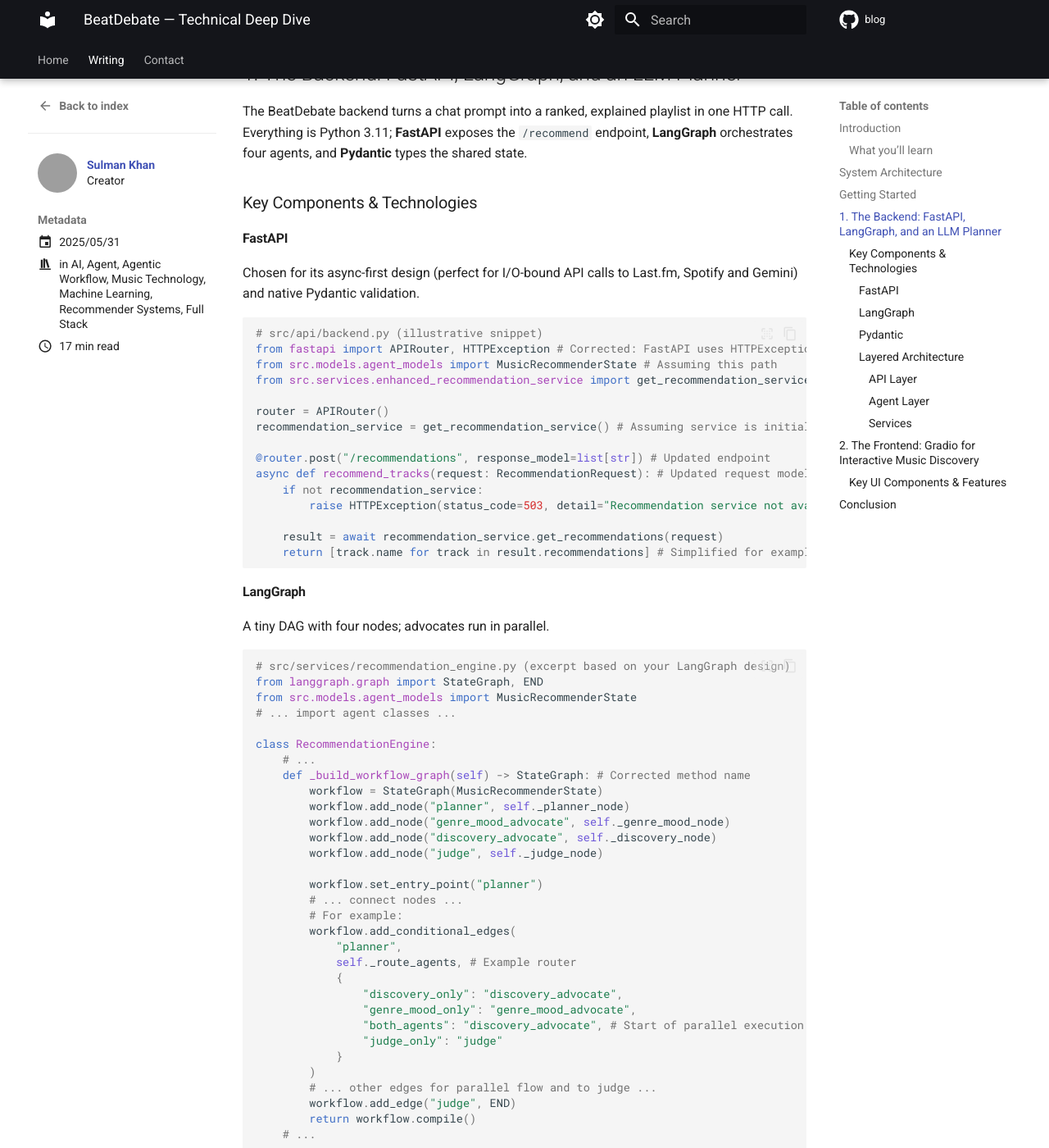
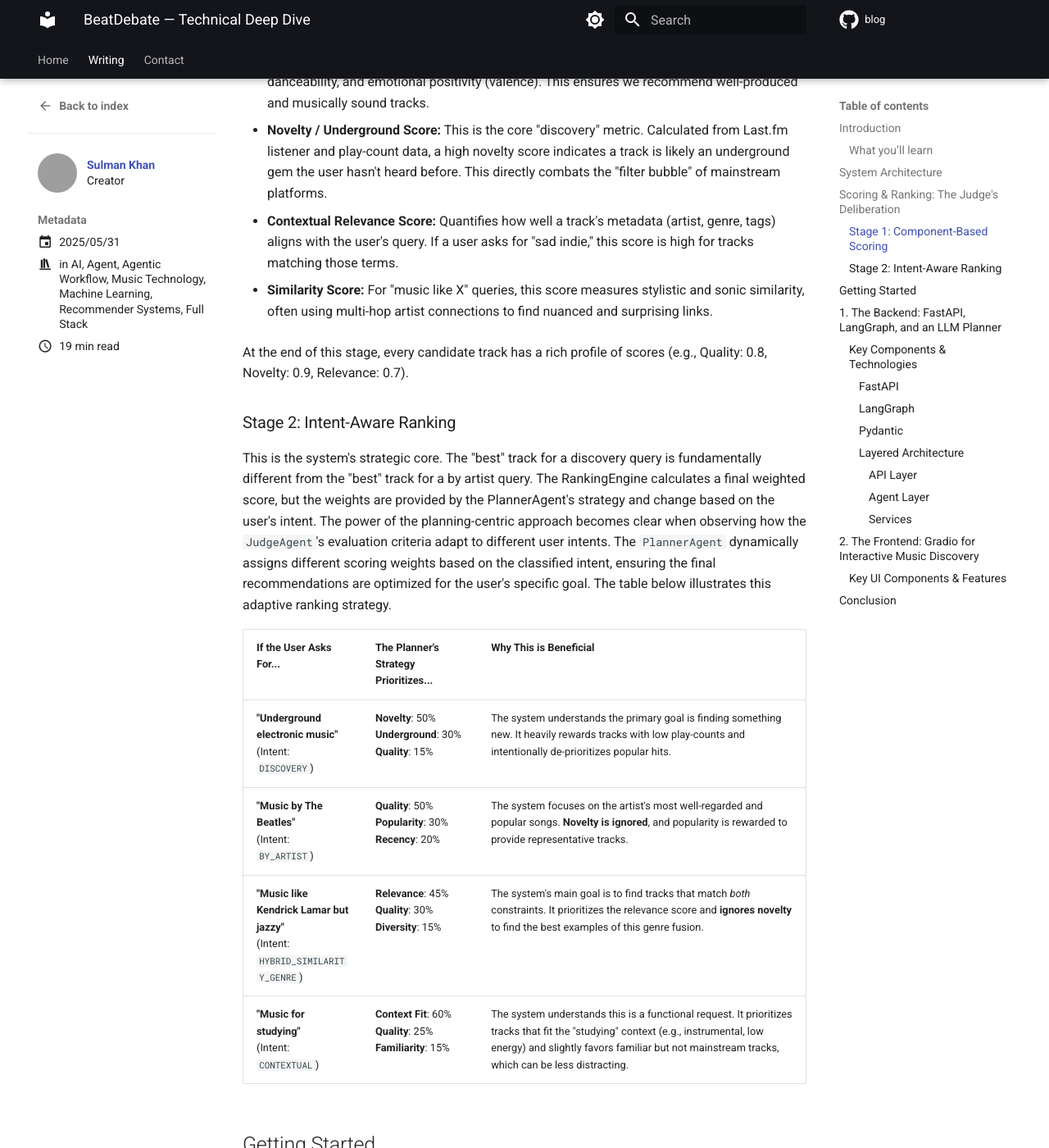
Before and after one commit to SulmanK/Blog, an MkDocs documentation site: the page built from docs/writing/posts/beatdebate.md, in a window 1280 px wide and 1400 px high, scrolled down 2610 px. Shown: the whole window at 82% size. Built offline with MkDocs 1.6.1 and Material for MkDocs 9.7.7, drawn with Linux system fonts in a browser that asks for light colours; comment, search, counter and statistics services are not loaded; some of the changed text lies outside the part shown; grey boxes are pictures that could not be loaded.

Commit message:
Enhance BeatDebate documentation by expanding the scoring and ranking section to detail the JudgeAgent's two-stage evaluation process. This includes a comprehensive breakdown of scoring metrics and an adaptive ranking strategy based on user intent, improving clarity and understanding of the system's decision-making capabilities.

```diff
--- a/docs/writing/posts/beatdebate.md
+++ b/docs/writing/posts/beatdebate.md
@@ -42,12 +42,45 @@
 ![Architecture Diagram](./img/bd_arch_diagram.png)
 
 1. **User query** enters via a Gradio chat front-end.
-2. **PlannerAgent** (Gemini-2.0 Flash) classifies intent, sets novelty/similarity weights, and emits a `planning_strategy` JSON.
+2. **PlannerAgent** (Gemini-2.0 Flash) classifies intent, sets novelty/similarity weights, and emits a `planning_strategy` JSON.  A planner-agent system excels at translating that goal into a concrete, executable strategy.
 3. **Genre-MoodAgent** fetches stylistically coherent tracks; **DiscoveryAgent** hunts low-playcount gems.
 4. **JudgeAgent** ranks and explains using the Planner’s evaluation rubric.
 5. Results stream back with Spotify previews.
 
 LangGraph moves a single `MusicRecommenderState` object through the graph, enforcing type safety and providing span-level tracing.
+
+
+## Scoring & Ranking: The Judge's Deliberation
+
+The heart of BeatDebate's decision-making lies in its two-stage evaluation process, handled by the JudgeAgent. This process is designed to be both intelligent and adaptable, moving beyond a single, rigid algorithm to dynamically define a "good" recommendation based on the user's specific intent.
+
+### Stage 1: Component-Based Scoring
+
+Before ranking, each potential track is evaluated across multiple dimensions by a ComprehensiveQualityScorer. This creates a 360-degree profile for every song:
+
+- **Quality Score:** Measures intrinsic musical quality using characteristics like energy, danceability, and emotional positivity (valence). This ensures we recommend well-produced and musically sound tracks.
+
+- **Novelty / Underground Score:** This is the core "discovery" metric. Calculated from Last.fm listener and play-count data, a high novelty score indicates a track is likely an underground gem the user hasn't heard before. This directly combats the "filter bubble" of mainstream platforms.
+
+- **Contextual Relevance Score:** Quantifies how well a track's metadata (artist, genre, tags) aligns with the user's query. If a user asks for "sad indie," this score is high for tracks matching those terms.
+
+- **Similarity Score:** For "music like X" queries, this score measures stylistic and sonic similarity, often using multi-hop artist connections to find nuanced and surprising links.
+
+At the end of this stage, every candidate track has a rich profile of scores (e.g., Quality: 0.8, Novelty: 0.9, Relevance: 0.7).
+
+### Stage 2: Intent-Aware Ranking
+
+This is the system's strategic core. The "best" track for a discovery query is fundamentally different from the "best" track for a by artist query. The RankingEngine calculates a final weighted score, but the weights are provided by the PlannerAgent's strategy and change based on the user's intent.
+The power of the planning-centric approach becomes clear when observing how the `JudgeAgent`'s evaluation criteria adapt to different user intents. The `PlannerAgent` dynamically assigns different scoring weights based on the classified intent, ensuring the final recommendations are optimized for the user's specific goal. The table below illustrates this adaptive ranking strategy.
+
+| If the User Asks For... | The Planner's Strategy Prioritizes... | Why This is Beneficial |
+| :--- | :--- | :--- |
+| **"Underground electronic music"**<br/>(Intent: `DISCOVERY`) | **Novelty**: 50% <br/> **Underground**: 30% <br/> **Quality**: 15% | The system understands the primary goal is finding something new. It heavily rewards tracks with low play-counts and intentionally de-prioritizes popular hits. |
+| **"Music by The Beatles"**<br/>(Intent: `BY_ARTIST`) | **Quality**: 50% <br/> **Popularity**: 30% <br/> **Recency**: 20% | The system focuses on the artist's most well-regarded and popular songs. **Novelty is ignored**, and popularity is rewarded to provide representative tracks. |
+| **"Music like Kendrick Lamar but jazzy"**<br/>(Intent: `HYBRID_SIMILARITY_GENRE`) | **Relevance**: 45% <br/> **Quality**: 30% <br/> **Diversity**: 15% | The system's main goal is to find tracks that match *both* constraints. It prioritizes the relevance score and **ignores novelty** to find the best examples of this genre fusion. |
+| **"Music for studying"**<br/>(Intent: `CONTEXTUAL`) | **Context Fit**: 60% <br/> **Quality**: 25% <br/> **Familiarity**: 15% | The system understands this is a functional request. It prioritizes tracks that fit the "studying" context (e.g., instrumental, low energy) and slightly favors familiar but not mainstream tracks, which can be less distracting. |
+
+
 
 ## Getting Started
 
```
